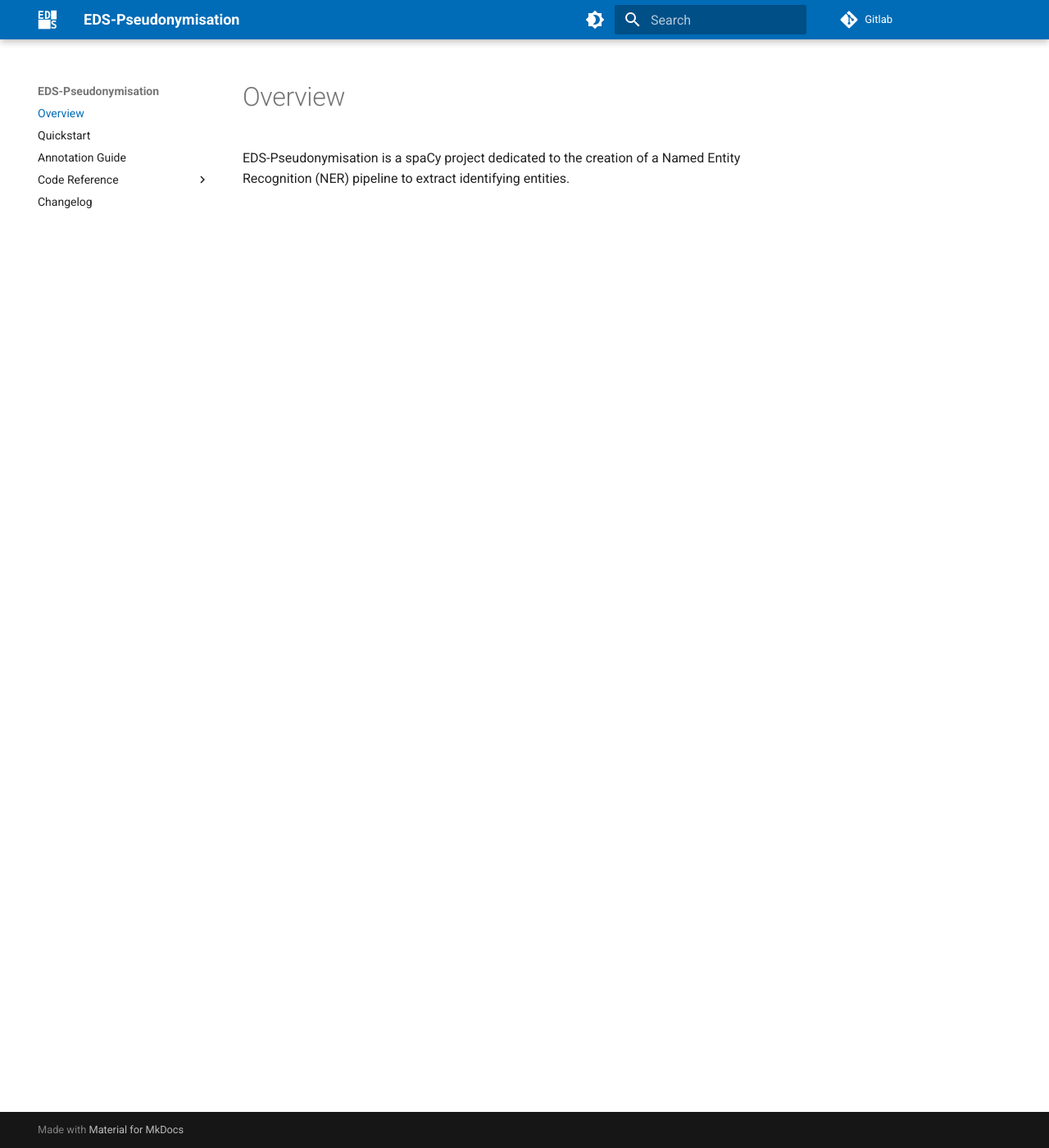
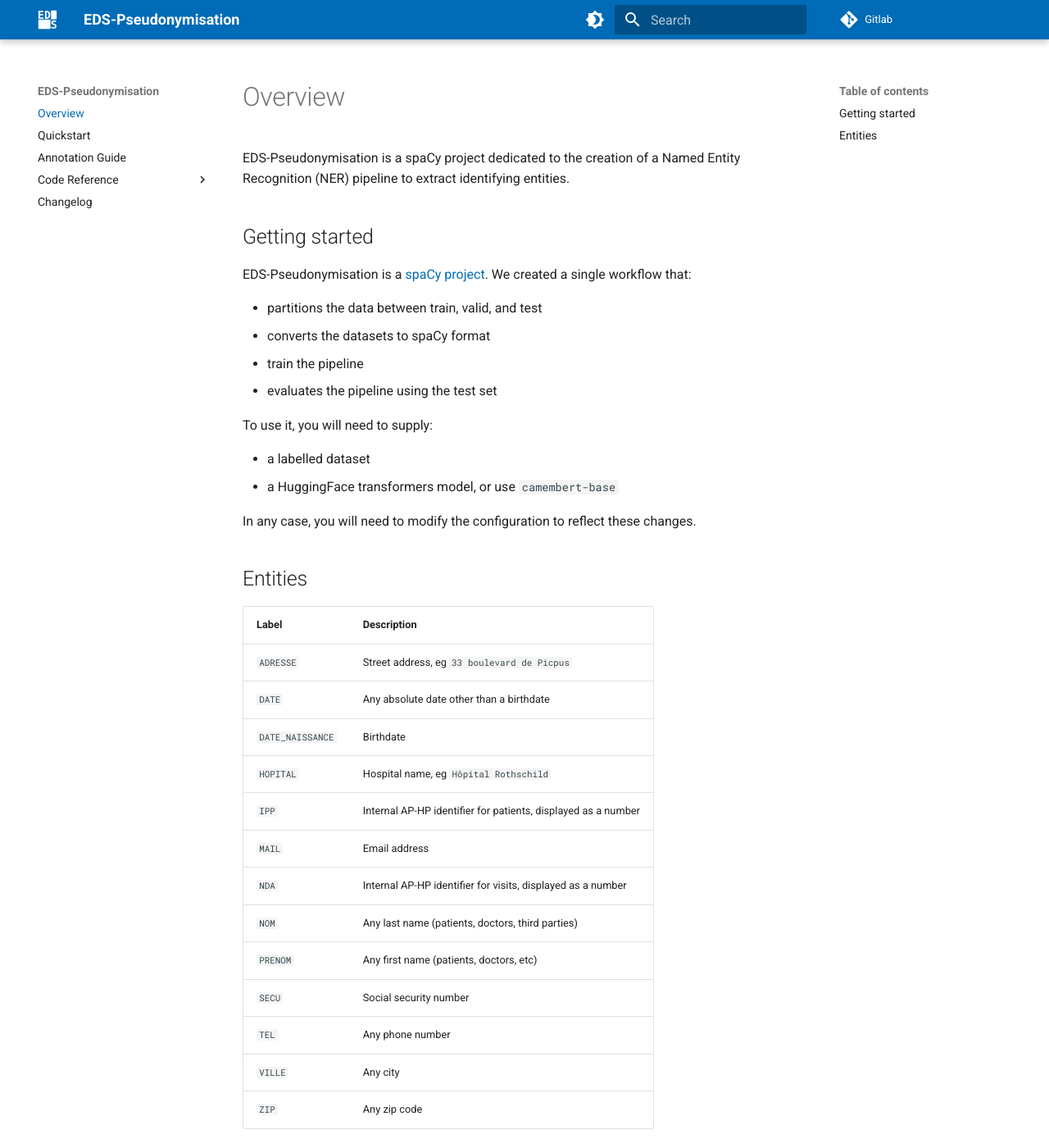
Before and after one commit to aphp/eds-pseudo, an MkDocs documentation site: the page built from docs/index.md, in a window 1280 px wide and 1400 px high. Shown: the whole window at 82% size. Built offline with MkDocs 1.6.1 and Material for MkDocs 9.7.7, drawn with Linux system fonts in a browser that asks for light colours; a script that is not in the unit is left out; some of the changed text lies outside the part shown.

Commit message:
docs: update documentation

```diff
--- a/docs/index.md
+++ b/docs/index.md
@@ -2,3 +2,40 @@
 
 EDS-Pseudonymisation is a spaCy project dedicated to the creation of a Named Entity Recognition (NER)
 pipeline to extract identifying entities.
+
+## Getting started
+
+EDS-Pseudonymisation is a [spaCy project](https://spacy.io/usage/projects).
+We created a single workflow that:
+
+- partitions the data between train, valid, and test
+- converts the datasets to spaCy format
+- train the pipeline
+- evaluates the pipeline using the test set
+
+To use it, you will need to supply:
+
+- a labelled dataset
+- a HuggingFace transformers model, or use `camembert-base`
+
+In any case, you will need to modify the configuration to reflect these changes.
+
+## Entities
+
+| Label            | Description                                                   |
+| ---------------- | ------------------------------------------------------------- |
+| `ADRESSE`        | Street address, eg `33 boulevard de Picpus`                   |
+| `DATE`           | Any absolute date other than a birthdate                      |
+| `DATE_NAISSANCE` | Birthdate                                                     |
+| `HOPITAL`        | Hospital name, eg `Hôpital Rothschild`                        |
+| `IPP`            | Internal AP-HP identifier for patients, displayed as a number |
+| `MAIL`           | Email address                                                 |
+| `NDA`            | Internal AP-HP identifier for visits, displayed as a number   |
+| `NOM`            | Any last name (patients, doctors, third parties)              |
+| `PRENOM`         | Any first name (patients, doctors, etc)                       |
+| `SECU`           | Social security number                                        |
+| `TEL`            | Any phone number                                              |
+| `VILLE`          | Any city                                                      |
+| `ZIP`            | Any zip code                                                  |
+
+Take a look at the [annotation guide](annotation-guide.md) for more detail.
```
Also changed, not shown: docs/quickstart.md (+33 -0 lines).
